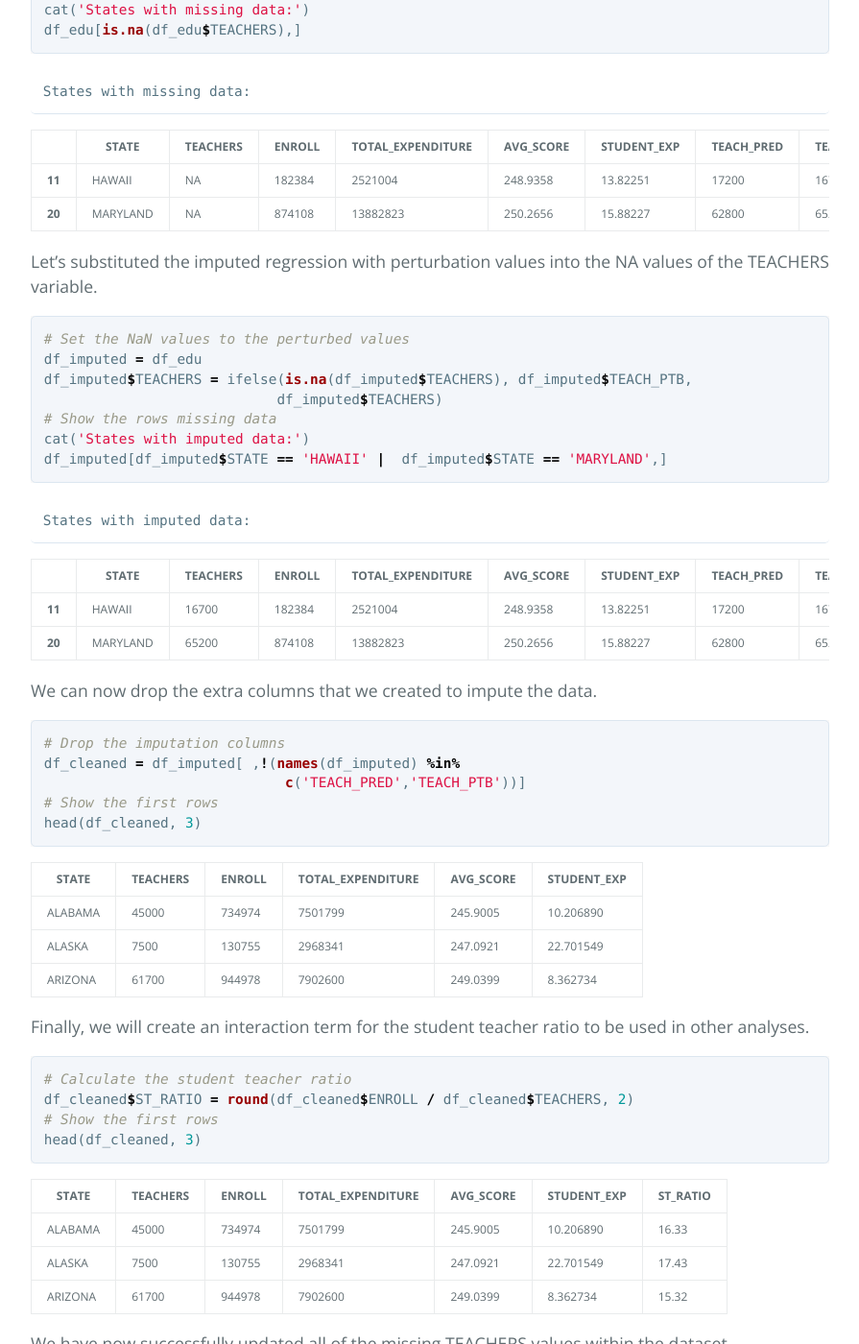
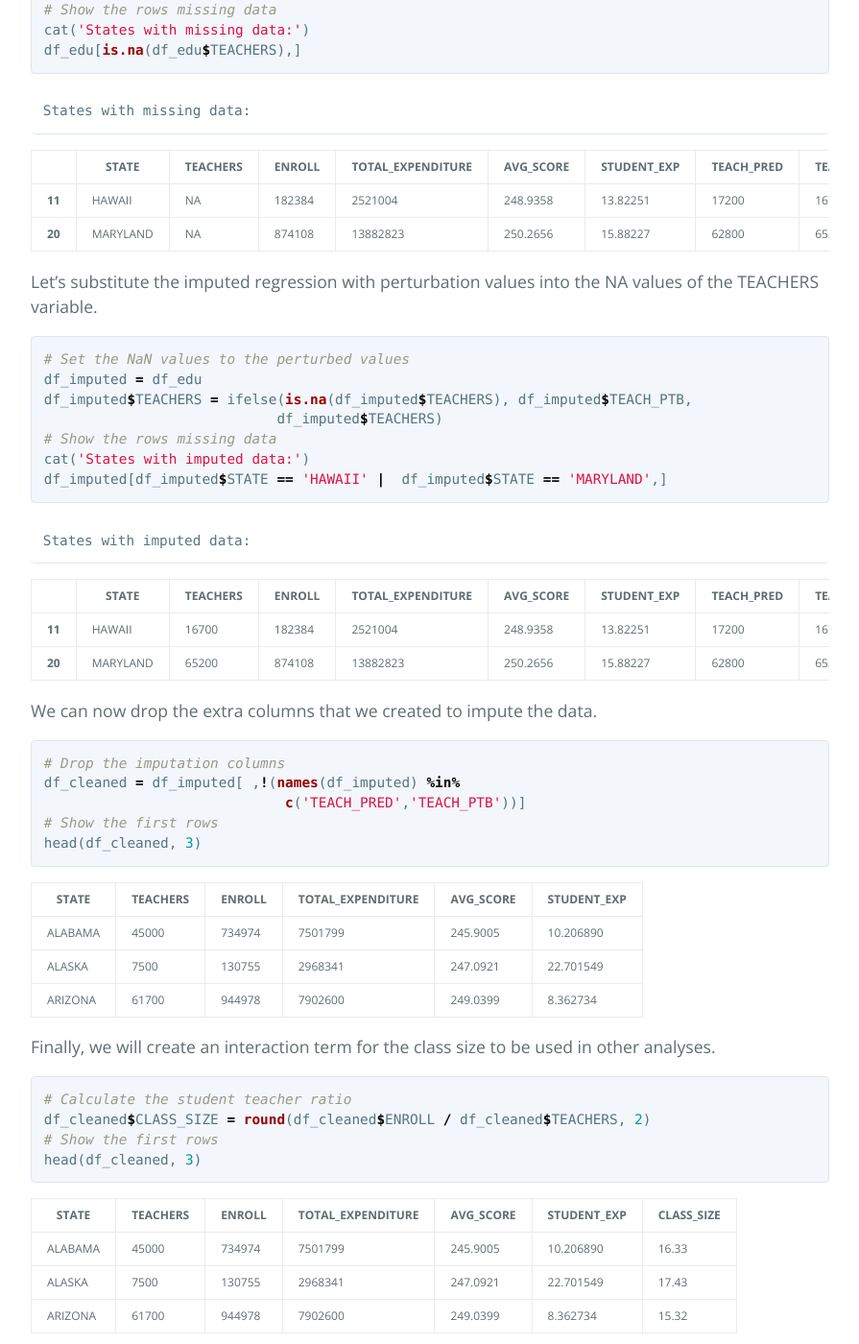
Before and after one commit to jmtritch/jmtritch.github.io, a Jekyll site: the page built from eda/impute_us_teachers/index.md, in a window 1280 px wide and 1400 px high, scrolled down 6936 px. Shown: the whole window at 96% size, without its empty margins (192-1087 px from the left). Built offline with Jekyll 4.4.1, drawn with Linux system fonts in a browser that asks for light colours; our own code applies the rules of GitHub Pages for plain Markdown files.

Commit message:
Updated formatting

````diff
--- a/eda/impute_us_teachers/index.md
+++ b/eda/impute_us_teachers/index.md
@@ -175,7 +175,8 @@ as.character(df_enex$STATE[grepl('_', df_enex$STATE)])
 
 <div class="output">
 <pre>
-'NEW_HAMPSHIRE' 'NEW_JERSEY' 'NEW_MEXICO' 'NEW_YORK' 'NORTH_CAROLINA' 'NORTH_DAKOTA' 'RHODE_ISLAND' 'SOUTH_CAROLINA' 'SOUTH_DAKOTA'
+'NEW_HAMPSHIRE' 'NEW_JERSEY' 'NEW_MEXICO' 'NEW_YORK' 'NORTH_CAROLINA'
+'NORTH_DAKOTA' 'RHODE_ISLAND' 'SOUTH_CAROLINA' 'SOUTH_DAKOTA'
 'WEST_VIRGINIA'
 </pre>
 </div>
@@ -347,7 +348,7 @@ States with missing data:
 </tbody>
 </table>
 
-Let's substituted the imputed regression with perturbation values into the NA values of the TEACHERS variable.
+Let's substitute the imputed regression with perturbation values into the NA values of the TEACHERS variable.
 
 ```R
 # Set the NaN values to the perturbed values
@@ -392,17 +393,17 @@ head(df_cleaned, 3)
 </tbody>
 </table>
 
-Finally, we will create an interaction term for the student teacher ratio to be used in other analyses.
+Finally, we will create an interaction term for the class size to be used in other analyses.
 
 ```R
 # Calculate the student teacher ratio
-df_cleaned$ST_RATIO = round(df_cleaned$ENROLL / df_cleaned$TEACHERS, 2)
+df_cleaned$CLASS_SIZE = round(df_cleaned$ENROLL / df_cleaned$TEACHERS, 2)
 # Show the first rows
 head(df_cleaned, 3)
 ```
 
 <table>
-<thead><tr><th>STATE</th><th>TEACHERS</th><th>ENROLL</th><th>TOTAL_EXPENDITURE</th><th>AVG_SCORE</th><th>STUDENT_EXP</th><th>ST_RATIO</th></tr></thead>
+<thead><tr><th>STATE</th><th>TEACHERS</th><th>ENROLL</th><th>TOTAL_EXPENDITURE</th><th>AVG_SCORE</th><th>STUDENT_EXP</th><th>CLASS_SIZE</th></tr></thead>
 <tbody>
 	<tr><td>ALABAMA  </td><td>45000    </td><td>734974   </td><td>7501799  </td><td>245.9005 </td><td>10.206890</td><td>16.33    </td></tr>
 	<tr><td>ALASKA   </td><td> 7500    </td><td>130755   </td><td>2968341  </td><td>247.0921 </td><td>22.701549</td><td>17.43    </td></tr>
````
